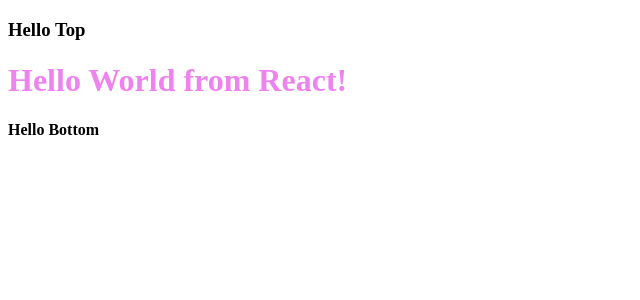
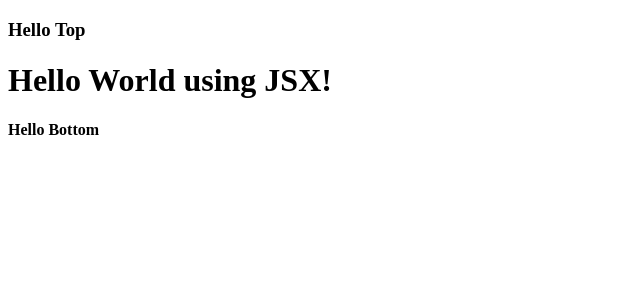
Before and after one commit to SweedalMasih/namaste-react, a React (Vite) app: page / in a window 1280 px wide. Shown: the top 300 px of the page, without its empty margins (0-640 px from the left). Built offline with nearby package versions, Linux system fonts and the light colour scheme.

Commit message:
Episode-03: Laying the foundation

```diff
--- a/App.js
+++ b/App.js
@@ -19,5 +19,8 @@
 );
 console.log(heading); // object
 
+const jsxHeading = <h1>Hello World using JSX!</h1>;
+
 const root = ReactDOM.createRoot(document.getElementById("root"));
-root.render(heading);
+// root.render(heading);
+root.render(jsxHeading);
--- a/package.json
+++ b/package.json
@@ -4,6 +4,8 @@
   "description": "Learn React with Akshay Saini!",
   "main": "App.js",
   "scripts": {
+    "start": "npx parcel index.html",
+    "build": "parcel build index.html",
     "test": "jest"
   },
   "repository": {
```
